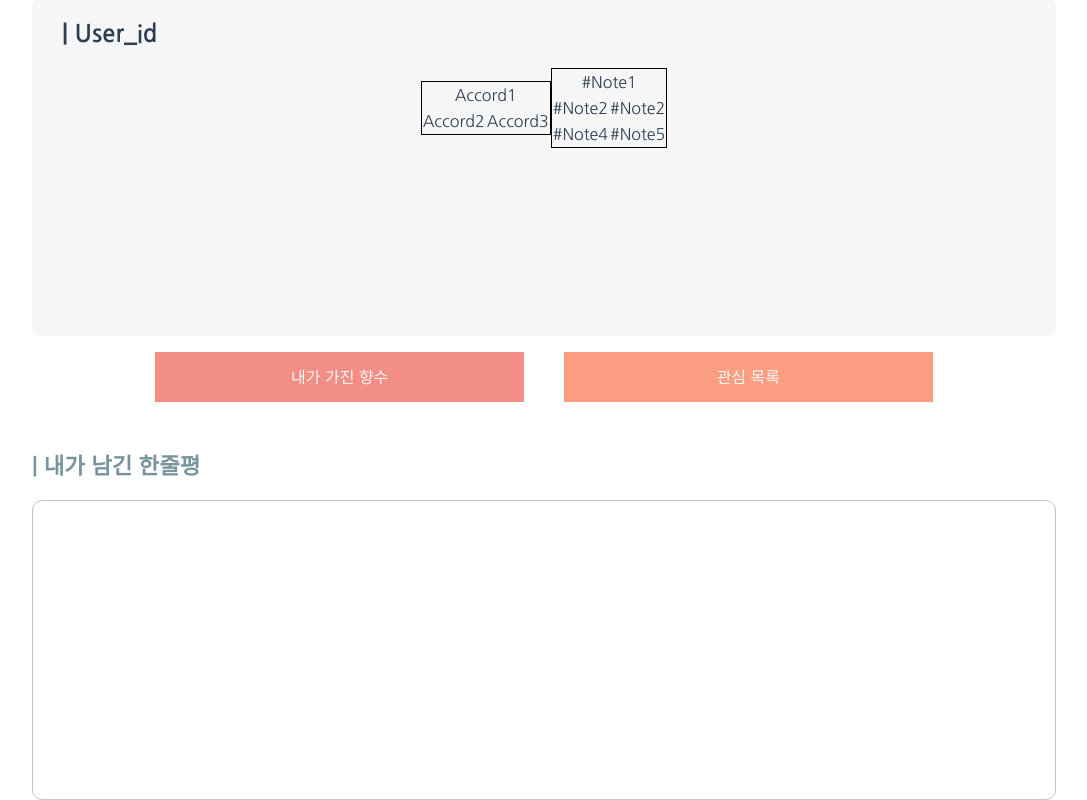
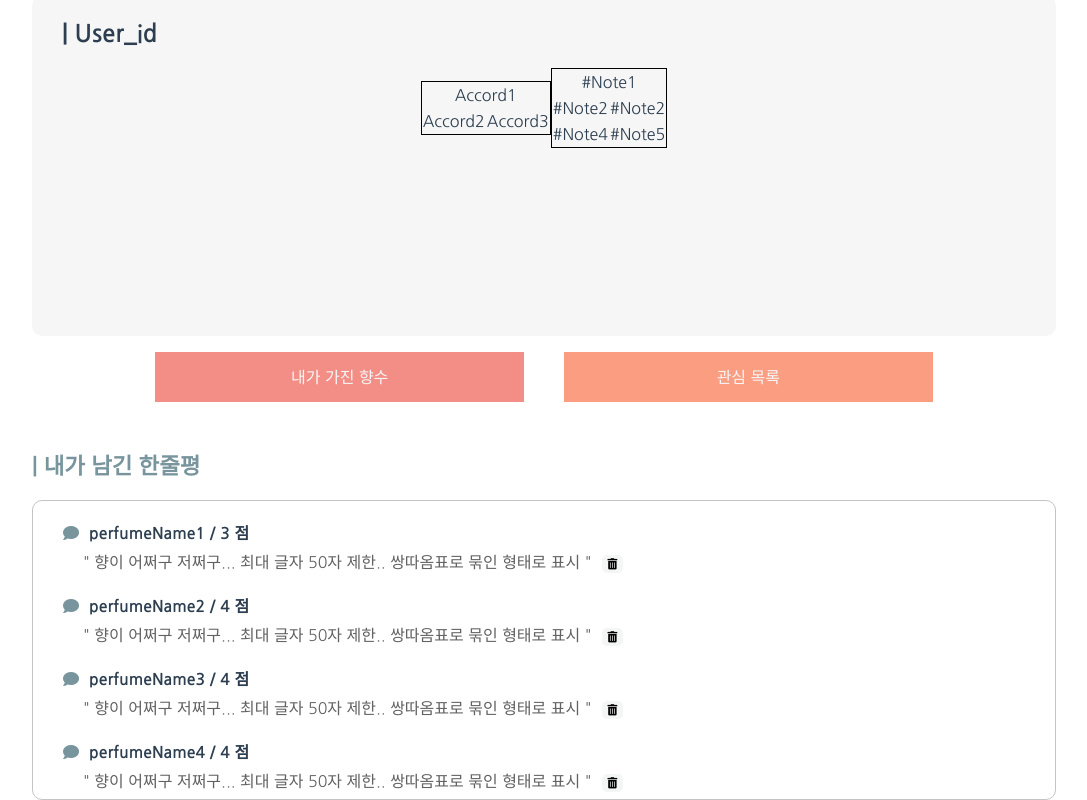
Before and after one commit to kwonay11/Send.U.Scent, a Vue app in the folder frontend/: page /mypage in a window 1280 px wide. Shown: the part 278-1078 px from the top of the page, without its empty margins (96-1183 px from the left). Built offline with nearby package versions, Linux system fonts and the light colour scheme.

Commit message:
feat/mypage : Update Feat MyReviews.vue 내가 남긴 한줄평

```diff
--- a/frontend/src/components/Mypage/MyReviews.vue
+++ b/frontend/src/components/Mypage/MyReviews.vue
@@ -3,7 +3,17 @@
     <div class="my-reviews-box">
       <p class="title">| 내가 남긴 한줄평</p>
       <div class="reviews-area mb-5">
-
+        <div class="reviews-list"
+              v-for="(review, index) in reviewList" :key="index">
+          <div class="reviews-info">
+            <i class="fas fa-comment comment-icon"></i>
+            <span class="review-name-score">{{review.perfume_name}} / {{review.score}} 점 </span>
+          </div>
+          <div class="reviews-desc mt-1">
+            <span class="review-desc">" {{review.desc}} "</span>
+            <button class="delte-btn" @click="DeleteBtn(review.review_id)"><i class="fas fa-trash-alt"></i></button>
+          </div>
+        </div>
       </div>
     </div>
   </div>
@@ -11,13 +21,54 @@
 
 <script>
 export default {
-  name: "MyReivews"
+  name: "MyReivews",
+  methods: {
+    DeleteBtn(e) {
+      alert(e + " 리뷰를 삭제합니다.");
+    },
+  },
+  data() {
+    return {
+      reviewList : [
+        {
+          review_id: 1,
+          perfume_name : "perfumeName1",
+          score : 3,
+          desc : "향이 어쩌구 저쩌구... 최대 글자 50자 제한.. 쌍따옴표로 묶인 형태로 표시",
+        },
+        {
+          review_id: 2,
+          perfume_name : "perfumeName2",
+          score : 4,
+          desc : "향이 어쩌구 저쩌구... 최대 글자 50자 제한.. 쌍따옴표로 묶인 형태로 표시",
+        },
+        {
+          review_id: 3,
+          perfume_name : "perfumeName3",
+          score : 4,
+          desc : "향이 어쩌구 저쩌구... 최대 글자 50자 제한.. 쌍따옴표로 묶인 형태로 표시",
+        },
+        {
+          review_id: 4,
+          perfume_name : "perfumeName4",
+          score : 4,
+          desc : "향이 어쩌구 저쩌구... 최대 글자 50자 제한.. 쌍따옴표로 묶인 형태로 표시",
+        },
+        {
+          review_id: 5,
+          perfume_name : "perfumeName5",
+          score : 4,
+          desc : "향이 어쩌구 저쩌구... 최대 글자 50자 제한.. 쌍따옴표로 묶인 형태로 표시",
+        },
+      ]
+    }
+  },
 }
 </script>
 
 <style lang="scss" scoped>
 @import "../../styles/common.scss";
-* {
+span, p {
   font-family: $kor-font-family;
 }
 #MyReivewsRoot {
@@ -38,5 +89,47 @@ export default {
   overflow: auto;
   border: 1px solid $gray-color;
   border-radius: 10px;
+  padding: 10px;
+}
+.reviews-area::-webkit-scrollbar {
+  width: 7px;
+}
+// scrollbar 상태바
+.reviews-area::-webkit-scrollbar-thumb {
+  background-color: $gray-color;
+  border-radius: 10px;
+  border: 1px solid $light-color;
+}
+// scrollbar 전체바
+.reviews-area::-webkit-scrollbar-track {
+  background-color: $light-color;
+  border-radius: 10px;
+  margin: 10px;
+}
+.reviews-list {
+  margin: 10px 20px 20px;
+  text-align: left;
+}
+.comment-icon {
+  color: $main-color;
+  margin-right: 10px;
+}
+.review-name-score {
+  font-weight: bold;
+}
+.reviews-desc {
+  color: $dark-color;
+  margin-left: 20px;
+}
+.delte-btn {
+    border: none;
+    border-radius: 5px;
+    background-color: $light-color;
+    font-size: 0.7em;
+    margin-left: 10px;
+}
+.delte-btn:hover {
+  background-color: $sub-point-color;
+  color: $white-color;
 }
 </style>
```
